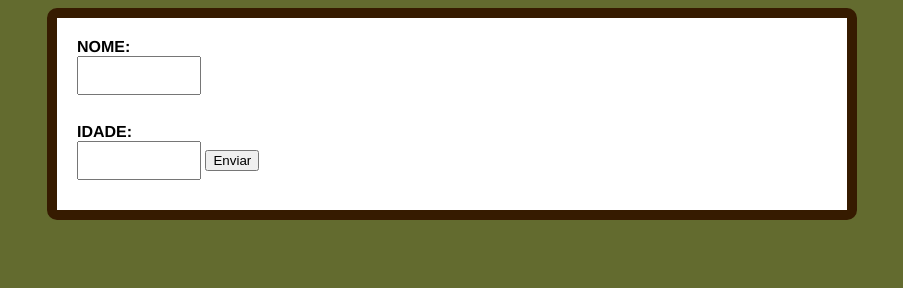
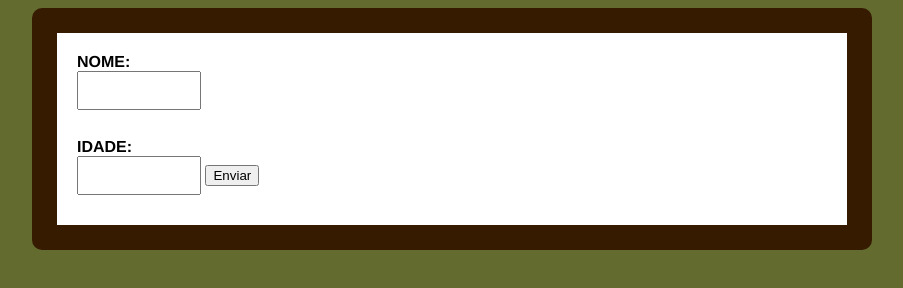
Before and after one commit to danielgavadias/Pasta, a plain HTML site: page index.html in a window 1280 px wide. Shown: the whole page, without its empty margins (188-1091 px from the left). Drawn offline with Linux system fonts and the light colour scheme.

Commit message:
Update style.css

```diff
--- a/style.css
+++ b/style.css
@@ -11,7 +11,7 @@ form
 
     padding: 20px;
     margin: 5px auto;
-    border: 10px solid #361b00 ;
+    border: 25px solid #361b00 ;
     border-radius: 10px;
 
 }
```
